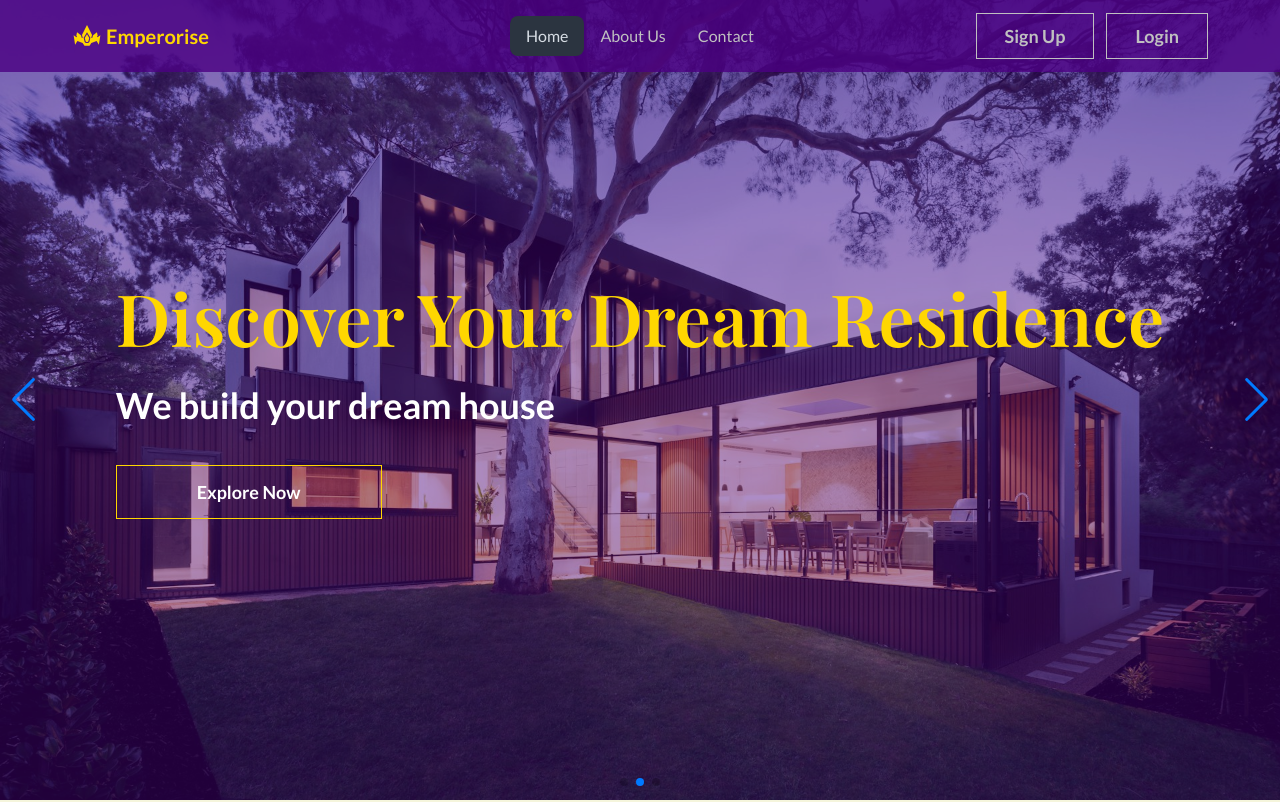
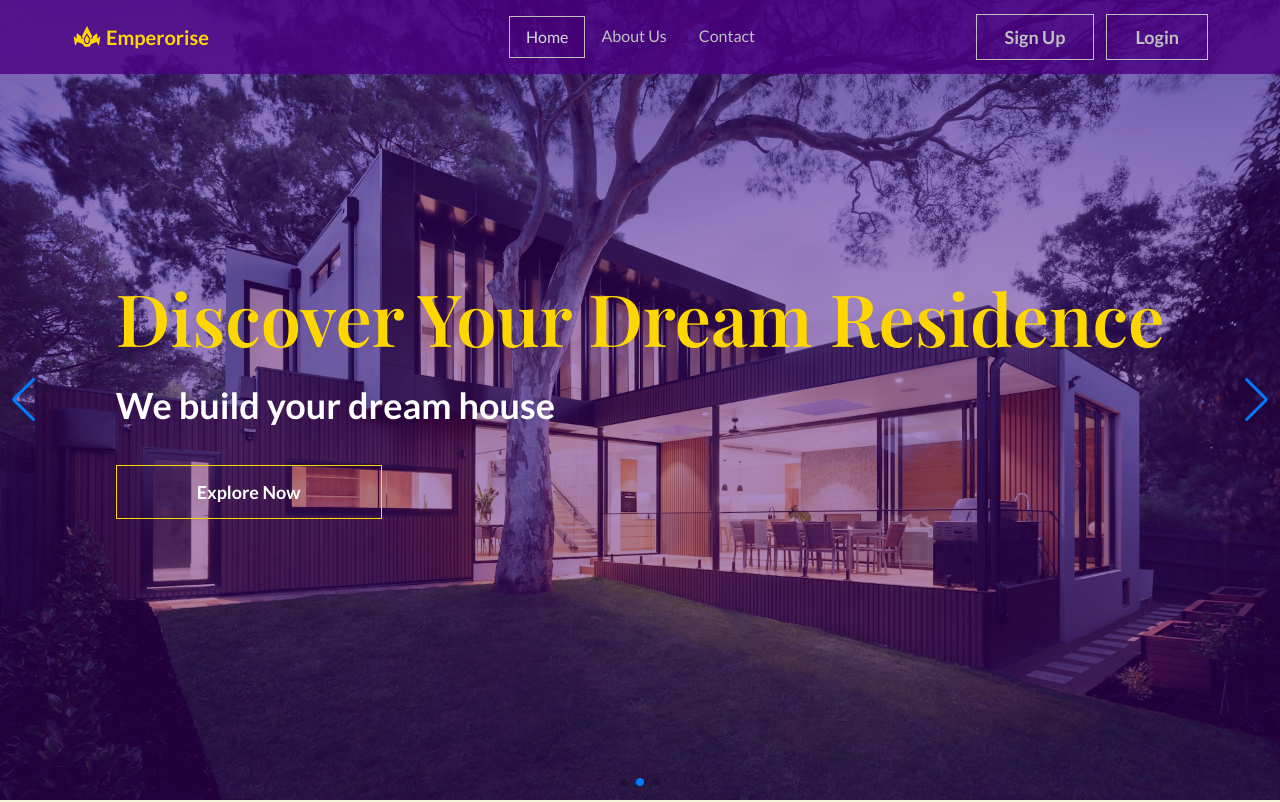
Before and after one commit to abunaim5/emperorise, a React (Vite) app: page / in a window 1280 px wide. Shown: the top 802 px of the page. Built offline with nearby package versions, Linux system fonts and the light colour scheme; no server answers; a web font is replaced by a local one.

Commit message:
implement active route with custom css

```diff
--- a/src/Pages/Login/Login.jsx
+++ b/src/Pages/Login/Login.jsx
@@ -118,7 +118,7 @@ const Login = () => {
                                     <path d="M16.318 13.714v5.484h9.078c-0.37 2.354-2.745 6.901-9.078 6.901-5.458 0-9.917-4.521-9.917-10.099s4.458-10.099 9.917-10.099c3.109 0 5.193 1.318 6.38 2.464l4.339-4.182c-2.786-2.599-6.396-4.182-10.719-4.182-8.844 0-16 7.151-16 16s7.156 16 16 16c9.234 0 15.365-6.49 15.365-15.635 0-1.052-0.115-1.854-0.255-2.651z"></path>
                                 </svg>
                             </button>
-                            <button aria-label="Log in with Twitter" className="p-3 rounded-sm">
+                            <button type="button" aria-label="Log in with Twitter" className="p-3 rounded-sm">
                                 <svg xmlns="http://www.w3.org/2000/svg" viewBox="0 0 32 32" className="w-5 h-5 fill-current">
                                     <path d="M31.937 6.093c-1.177 0.516-2.437 0.871-3.765 1.032 1.355-0.813 2.391-2.099 2.885-3.631-1.271 0.74-2.677 1.276-4.172 1.579-1.192-1.276-2.896-2.079-4.787-2.079-3.625 0-6.563 2.937-6.563 6.557 0 0.521 0.063 1.021 0.172 1.495-5.453-0.255-10.287-2.875-13.52-6.833-0.568 0.964-0.891 2.084-0.891 3.303 0 2.281 1.161 4.281 2.916 5.457-1.073-0.031-2.083-0.328-2.968-0.817v0.079c0 3.181 2.26 5.833 5.26 6.437-0.547 0.145-1.131 0.229-1.724 0.229-0.421 0-0.823-0.041-1.224-0.115 0.844 2.604 3.26 4.5 6.14 4.557-2.239 1.755-5.077 2.801-8.135 2.801-0.521 0-1.041-0.025-1.563-0.088 2.917 1.86 6.36 2.948 10.079 2.948 12.067 0 18.661-9.995 18.661-18.651 0-0.276 0-0.557-0.021-0.839 1.287-0.917 2.401-2.079 3.281-3.396z"></path>
                                 </svg>
--- a/src/Pages/Register/Register.jsx
+++ b/src/Pages/Register/Register.jsx
@@ -121,7 +121,7 @@ const Register = () => {
                                 labelProps={{
                                     className: "before:content-none after:content-none",
                                 }}
-                                icon={<button onClick={handleShowPassword} type="button">{showPassword ? <FaEyeSlash /> : <FaEye />}</button>}
+                                icon={<button onClick={handleShowPassword} type="button" className="text-lg">{showPassword ? <FaEyeSlash /> : <FaEye />}</button>}
                             />
                             {errors.password && <span className="text-red-700 -mt-5">{errors.password.message}</span>}
                         </div>
--- /dev/null
+++ b/src/components/Common/Header/Header.css
@@ -0,0 +1,8 @@
+li a.active{
+    border: 1px solid #C0C0C0;
+    border-radius: 0px;
+}
+
+.menu li > *:not(ul, .menu-title, details, .btn).active{
+    background-color: transparent;
+}
--- a/src/components/Common/Header/Header.jsx
+++ b/src/components/Common/Header/Header.jsx
@@ -3,6 +3,7 @@ import { GiCrenelCrown } from "react-icons/gi";
 import { useContext } from "react";
 import { AuthContext } from "../../../Providers/AuthProvider/AuthProvider";
 import { toast } from "react-toastify";
+import './Header.css'
 
 const Header = () => {
     const { user, logOut } = useContext(AuthContext);
```
